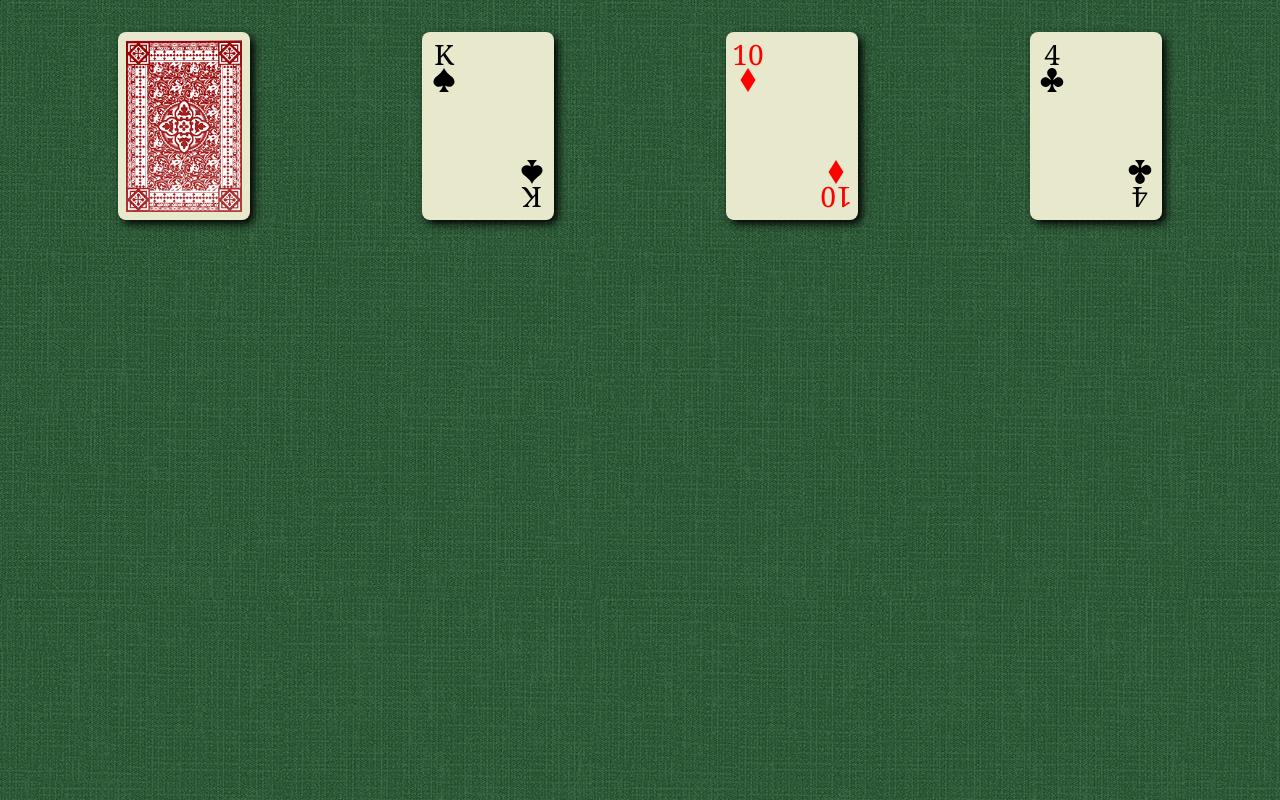
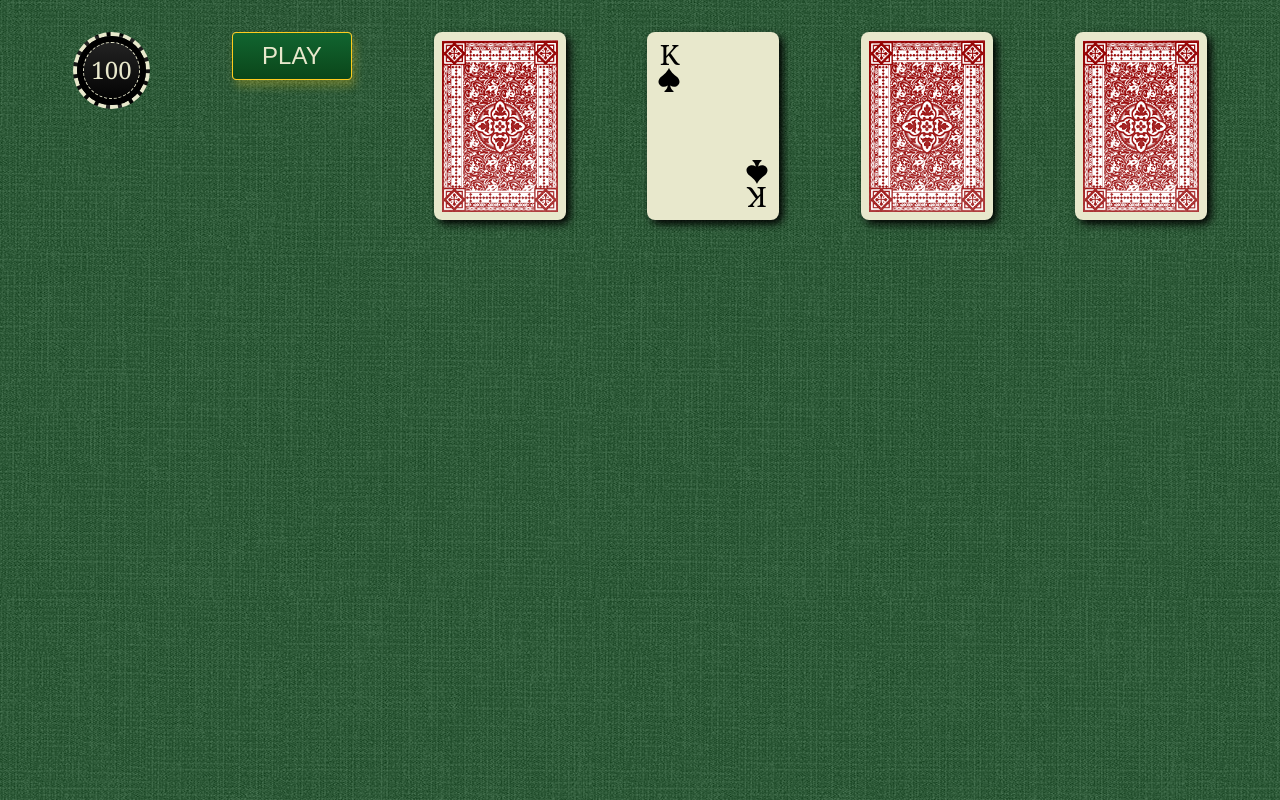
Before and after one commit to Meysarosh/Blackjack, a website: page index.html in a window 1280 px wide. Drawn offline with Linux system fonts and the light colour scheme.

Commit message:
added classes to  card for future animations, created button,chip proto

```diff
--- a/index.html
+++ b/index.html
@@ -10,6 +10,14 @@
   </head>
   <body>
     <div class="table">
+      <div class="chip chip--black">
+        <div class="chip__circle">
+          <div class="chip__midle">100</div>
+        </div>
+      </div>
+
+      <button class="btn btn--animated">play</button>
+
       <div class="card card--hidden">
         <div class="card__side card__side--back">
           <div class="card__backside-img"></div>
@@ -50,7 +58,7 @@
         </div>
       </div>
 
-      <div class="card card--visible">
+      <div class="card card--hidden" id="10diamonds">
         <div class="card__side card__side--back">
           <div class="card__backside-img"></div>
         </div>
@@ -70,7 +78,7 @@
         </div>
       </div>
 
-      <div class="card card--visible">
+      <div class="card card--hidden card--top" id="4clubs">
         <div class="card__side card__side--back">
           <div class="card__backside-img"></div>
         </div>
--- a/script/control.js
+++ b/script/control.js
@@ -0,0 +1,18 @@
+//temp
+document.querySelector(".btn").addEventListener("click", function () {
+  document.getElementById("4clubs").classList.add("card--left");
+  setTimeout(function () {
+    document.querySelectorAll(".card").forEach((el) => {
+      el.classList.toggle("card--visible");
+      el.classList.toggle("card--hidden");
+    });
+
+    setTimeout(function () {
+      document.getElementById("10diamonds").classList.toggle("card--top");
+      document.getElementById("4clubs").classList.toggle("card--top");
+    }, 300);
+    setTimeout(function () {
+      document.getElementById("4clubs").classList.remove("card--left");
+    }, 800);
+  }, 500);
+});
--- /dev/null
+++ b/scss/_buttons.scss
@@ -0,0 +1,42 @@
+.btn {
+  width: 15rem;
+  height: 6rem;
+  font-size: 3rem;
+  color: $grey;
+  text-transform: uppercase;
+  background-image: linear-gradient($greenl, $green);
+  border-radius: 0.5rem;
+  border: 0.2rem solid $yellow;
+  box-shadow: 0.4rem 0.8rem 1rem rgba($yellow, 0.25);
+  transition: all 0.2s;
+  cursor: pointer;
+
+  &:hover {
+    transform: scale(0.95);
+    box-shadow: 0.4rem 1rem 4rem rgba($yellow, 0.25);
+    color: $yellow;
+  }
+  &:active {
+    transform: scale(0.95) translateY(0.3rem);
+  }
+
+  &--animated {
+    outline: none;
+    animation: pulsate 1s 5;
+
+    @keyframes pulsate {
+      0% {
+        transform: scale(1);
+        box-shadow: 0.4rem 0.8rem 1rem rgba($yellow, 0.25);
+      }
+      50% {
+        transform: scale(0.95);
+        box-shadow: 0 1rem 4rem rgba($yellow, 0.25);
+      }
+      100% {
+        transform: scale(1);
+        box-shadow: 0.4rem 0.8rem 1rem rgba($yellow, 0.25);
+      }
+    }
+  }
+}
--- a/scss/_card.scss
+++ b/scss/_card.scss
@@ -3,10 +3,11 @@
   height: 23.5rem;
   width: 16.5rem;
   position: relative;
+  transition: all 0.5s ease;
 
   &--visible &__side {
     &--back {
-      transform: rotateY(-180deg);
+      transform: rotateY(180deg);
     }
     &--front {
       transform: rotateY(0deg);
@@ -17,8 +18,14 @@
       transform: rotateY(0deg);
     }
     &--front {
-      transform: rotateY(180deg);
+      transform: rotateY(-180deg);
     }
+  }
+  &--top {
+    z-index: 1;
+  }
+  &--left {
+    transform: translateX(-20rem);
   }
 
   &__side {
--- /dev/null
+++ b/scss/_chips.scss
@@ -0,0 +1,33 @@
+.chip {
+  width: 9.65rem;
+  height: 9.65rem;
+  border-radius: 50%;
+  font-size: 3rem;
+  border: 0.5rem dashed $grey;
+  color: $grey;
+  cursor: pointer;
+  display: flex;
+  align-items: center;
+  justify-content: center;
+  &__circle {
+    width: 8.65rem;
+    height: 8.65rem;
+    border-radius: 50%;
+    border: 0.75rem solid black;
+    display: flex;
+    align-items: center;
+    justify-content: center;
+  }
+  &__midle {
+    display: flex;
+    align-items: center;
+    justify-content: center;
+    width: 7.15rem;
+    height: 7.15rem;
+    border-radius: 50%;
+    border: 1px dashed $grey;
+  }
+  &--black {
+    background-image: linear-gradient(rgb(38, 38, 38), black);
+  }
+}
--- a/scss/import.scss
+++ b/scss/import.scss
@@ -1,2 +1,4 @@
 @import "main.scss";
 @import "card.scss";
+@import "buttons.scss";
+@import "chips.scss";
```
Also changed, not shown: style.css.
